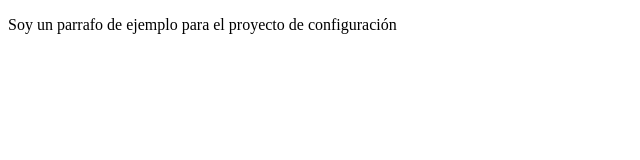
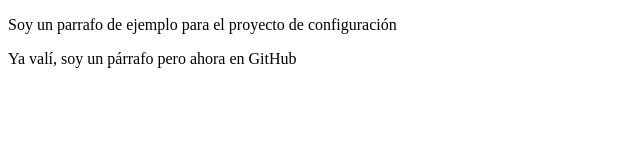
Before and after one commit to lalovldz/platziprework, a plain HTML site: page index.html in a window 1280 px wide. Shown: the whole page, without its empty margins (0-640 px from the left). Drawn offline with Linux system fonts and the light colour scheme.

Commit message:
nuevo parrafo agregado

```diff
--- a/index.html
+++ b/index.html
@@ -8,5 +8,6 @@
 </head>
 <body>
     <p>Soy un parrafo de ejemplo para el proyecto de configuración</p>
+    <p>Ya valí, soy un párrafo pero ahora en GitHub</p>
 </body>
 </html>
```
